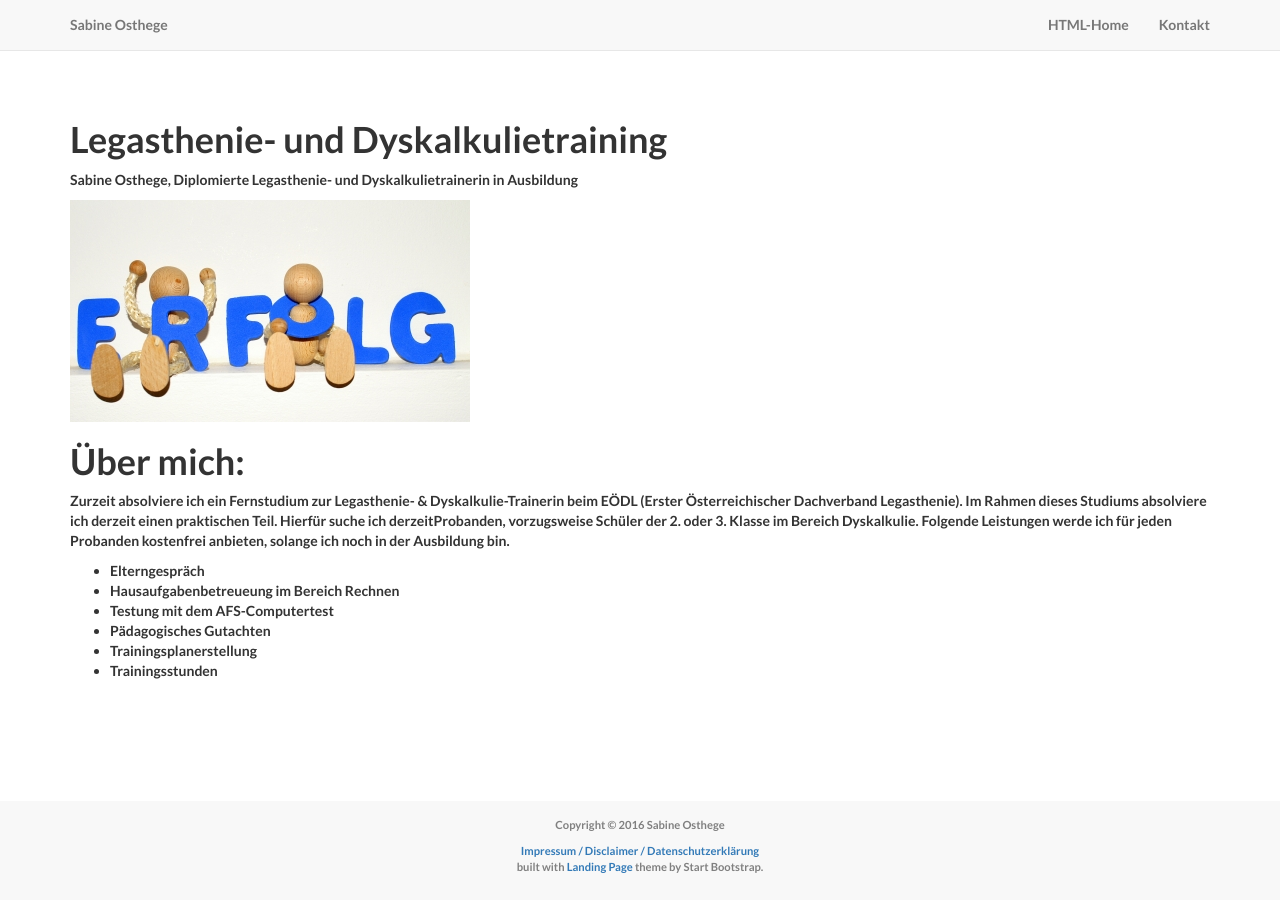
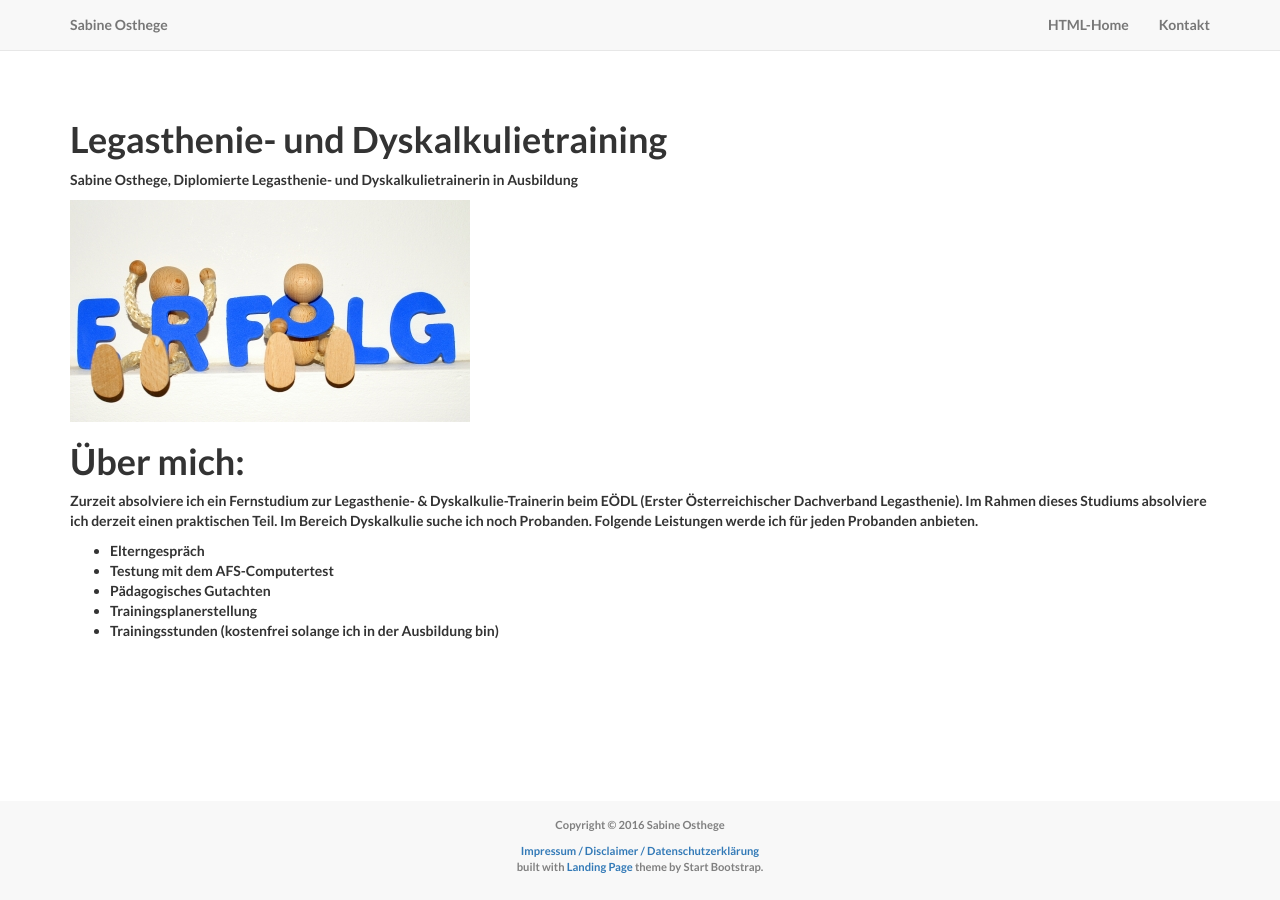
Before and after one commit to sabineosthege/sabineosthege.github.io, a Jekyll site: the page built from index.md, in a window 1280 px wide. Built offline with Jekyll 4.4.1, drawn with Linux system fonts in a browser that asks for light colours; nearby versions of some CDN libraries.

Commit message:
Update index.md

```diff
--- a/index.md
+++ b/index.md
@@ -12,11 +12,10 @@ Sabine Osthege, Diplomierte Legasthenie- und Dyskalkulietrainerin in Ausbildung
 
 # Über mich:
 Zurzeit absolviere ich ein Fernstudium zur Legasthenie- & Dyskalkulie-Trainerin beim EÖDL (Erster Österreichischer Dachverband Legasthenie). Im Rahmen dieses Studiums absolviere ich derzeit einen praktischen Teil.
-Hierfür suche ich derzeitProbanden, vorzugsweise Schüler der 2. oder 3. Klasse im Bereich Dyskalkulie.
-Folgende Leistungen werde ich für jeden Probanden kostenfrei anbieten, solange ich noch in der Ausbildung bin.
+Im Bereich Dyskalkulie suche ich noch Probanden.
+Folgende Leistungen werde ich für jeden Probanden anbieten.
 - Elterngespräch
-- Hausaufgabenbetreueung im Bereich Rechnen
 - Testung mit dem AFS-Computertest
 - Pädagogisches Gutachten
 - Trainingsplanerstellung
-- Trainingsstunden
+- Trainingsstunden (kostenfrei solange ich in der Ausbildung bin)
```
